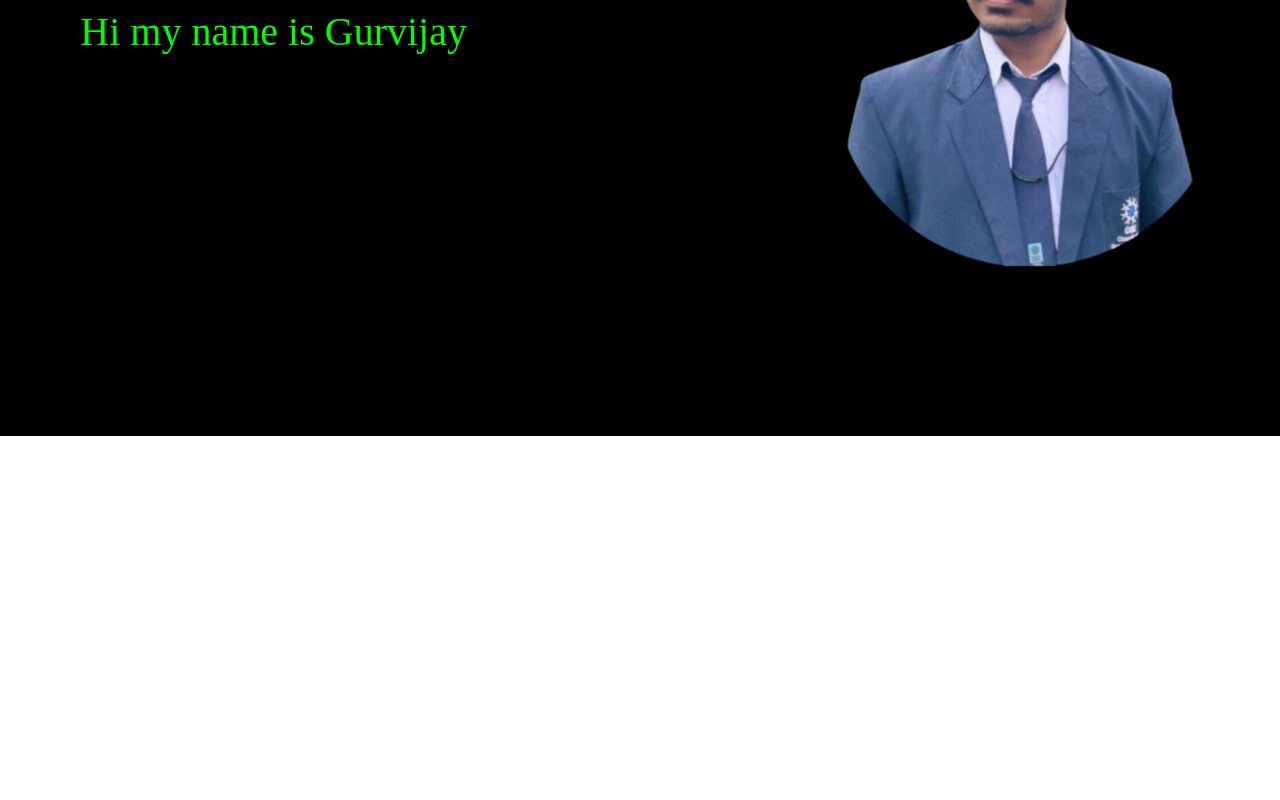
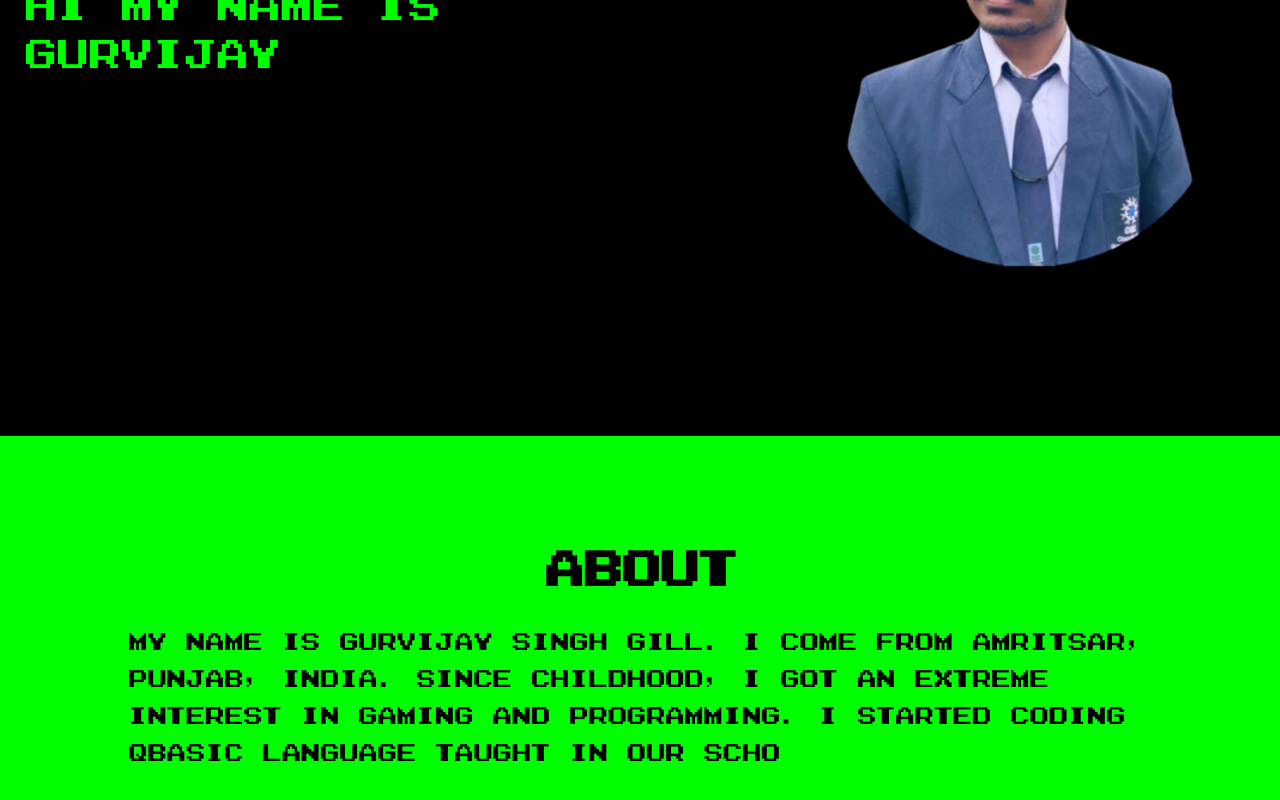
Before and after one commit to gillgurvijay01/portfolioV2, a React (Create React App) app: page / in a window 1280 px wide. Shown: the part 364-1164 px from the top of the page. Before the commit the page ends 800 px from the top, so only its background shows below. Built offline with nearby package versions, Linux system fonts and the light colour scheme.

Commit message:
about section build

```diff
--- a/src/App.css
+++ b/src/App.css
@@ -1,6 +1,6 @@
 @font-face {
   font-family: 'MyFont';
-  src: local('./fonts/customFont.ttf')}
+  src: url('./fonts/paraFont.ttf')}
 
  *{
   font-family: 'Myfont';
@@ -57,6 +57,12 @@
 .navbar-nav>a{
   color: #00ff00;
 }
+
+.navbar-nav>a.active.nav-link{
+  color: #00ff00;
+  font-size: x-large ;
+}
+
 .navbar-nav{
   width: 100%;
   display: flex !important;
--- a/src/App.js
+++ b/src/App.js
@@ -5,6 +5,7 @@ import PicDiv from './Components/picDiv/PicDiv';
 
 import 'bootstrap/dist/css/bootstrap.min.css';
 import Header from './Components/Header/Header';
+import About from './Components/About/About';
 
 
 function App() {
@@ -12,6 +13,7 @@ function App() {
     <React.Fragment>
       <Header />
       <PicDiv />
+      <About/>
     </React.Fragment>
     );
 }
--- /dev/null
+++ b/src/Components/About/About.jsx
@@ -0,0 +1,30 @@
+import React from 'react'
+import css from './about.module.css'
+import { Typewriter } from 'react-simple-typewriter'
+import Fade from 'react-reveal/Fade';
+const About = () => {
+    const sentence = ["My name is Gurvijay Singh Gill. I come from Amritsar, Punjab, India. Since childhood, I got an extreme interest in gaming and Programming. I started coding QBASIC language taught in our school in third grade, Later learnt Web Development in High School and C++ in 11th and 12th grade. Currently, I am working as a React  JS developer in an Organization in Mohali, Punjab, India. My near goals are to be proficient in Full Stack Web Development and develope sharp skills in React and NodeJs."]
+
+    return (
+
+        <div id='about' className={`${css.aboutDiv}`}><Fade top><p className={` ${css.heading} text-center`}>About</p>
+        </Fade>
+            <p className={`${css.paragraphAbout}`}>
+                <Typewriter words={sentence} typeSpeed={30} />
+            </p>
+
+
+            <p className={`${css.linksHeading}`}>
+                <Fade bottom delay={18000} >Connect Here</Fade></p>
+                <p className={`${css.links}`}>
+                <Fade bottom delay={20000} ><a href = "https://github.com/gillgurvijay01" target="_blank"  rel='noreferrer'>Github</a></Fade>
+                <Fade bottom delay={21000} ><a href = "https://www.linkedin.com/in/Gillgurvijay01" target="_blank" rel='noreferrer'>Likedin</a></Fade>
+                <Fade bottom delay={22000} ><a href = "https://twitter.com/GillGurvijay01" target="_blank" rel='noreferrer' >Twitter</a></Fade>
+                <Fade bottom delay={23000} ><a href = "https://dev.to/gillgurvijay01" target="_blank" rel='noreferrer'>Dev.to</a></Fade>
+                </p>
+
+            </div>
+    )
+}
+
+export default About
--- /dev/null
+++ b/src/Components/About/about.module.css
@@ -0,0 +1,39 @@
+@font-face {
+    font-family: 'XeroFont';
+    src: url('./../../fonts/savedByZero.otf')}
+
+.aboutDiv{
+ background-color:  #00ff00;
+ color: black;
+ min-height: 100vh;
+ padding-top: 100px;
+ font-family: 'MyFont';
+ }
+
+.heading{
+    font-size: 3rem;
+    font-weight:1000;
+    font-family: 'MyFont';
+ }
+ .paragraphAbout{
+    margin: auto;
+    width: 80vw;
+    font-family: 'XeroFont';
+    font-size: 1.5rem;
+ }
+
+ .linksHeading{
+    font-size: 3rem;
+    margin-top: 2.5rem;
+    width: 70vw;
+    margin: auto;
+}
+
+.links{
+    font-size: 2rem;
+    margin-top: 1rem;
+    width: 70vw;
+    margin: auto;
+    display: flex;
+    flex-direction: column;
+}
--- a/src/Components/Header/Header.jsx
+++ b/src/Components/Header/Header.jsx
@@ -5,29 +5,14 @@ import Nav from 'react-bootstrap/Nav';
 import Navbar from 'react-bootstrap/Navbar';
 
 const Header = () => {
-{/* <nav className={`navbar navbar-expand-lg ${css.navbar}`}>
-  <div className="container-fluid ">
-    <button className="navbar-toggler" type="button" data-bs-toggle="collapse" data-bs-target="#navbarNavAltMarkup" aria-controls="navbarNavAltMarkup" aria-expanded="false" aria-label="Toggle navigation">
-      <span className="navbar-toggler-icon" />
-    </button>
-    <div className="collapse navbar-collapse">
-      <div className={`navbar-nav ${css.navLinkDiv}`}>
-        <a className={`nav-link ${css.link}`} href="#home">Home</a>
-        <a className={`nav-link ${css.link}`} href="#about">About</a>
-        <a className={`nav-link ${css.link}`} href="#timelne">Timeline</a>
-       </div>
-    </div>
-  </div>
-</nav> */}
   return (
-
     <Navbar >
       <Container>
         <Nav>
           <Nav.Link href="#home">Home</Nav.Link>
           <Nav.Link href="#about">About</Nav.Link>
           <Nav.Link href="#work">Work</Nav.Link>
-    <Nav.Link href="Projects">Projects</Nav.Link>
+          <Nav.Link href="#projects">Projects</Nav.Link>
         </Nav>
       </Container>
     </Navbar>
--- a/src/Components/picDiv/PicDiv.jsx
+++ b/src/Components/picDiv/PicDiv.jsx
@@ -8,11 +8,11 @@ const PicDiv = () => {
     // var sentence = ['git pull origin gurvijay']
 
     return (
-        <div className={`${style.picdiv} p-sm-4 p-0`}>
+        <div className={`${style.picdiv} p-sm-4 p-0`} id='home'>
             <div className={`${style.centered_div} row `}>
                 <div className={`${style.imageDiv} col-sm-12 col-md-5`}>
                     <Fade right>
-                    <img src={myPic} alt="" className={`${style.profilepic} mr-xs-5 mr-md-0`} />
+                    <img src={myPic} alt="" className={`${style.profilepic}`} />
                     </Fade>
                 </div>
 
--- a/src/index.css
+++ b/src/index.css
@@ -1,7 +1,4 @@
-@font-face {
-  font-family: 'MyFont';
-  src: local('./fonts/customFont.ttf'), url(./fonts/customFont.ttf) format('ttf')
-}
+
 
 body {
   margin: 0 !important;
```
Also changed, not shown: src/fonts/paraFont.ttf (added), src/fonts/savedByZero.otf (added). Lines whose indentation alone changed are shown as unchanged.
